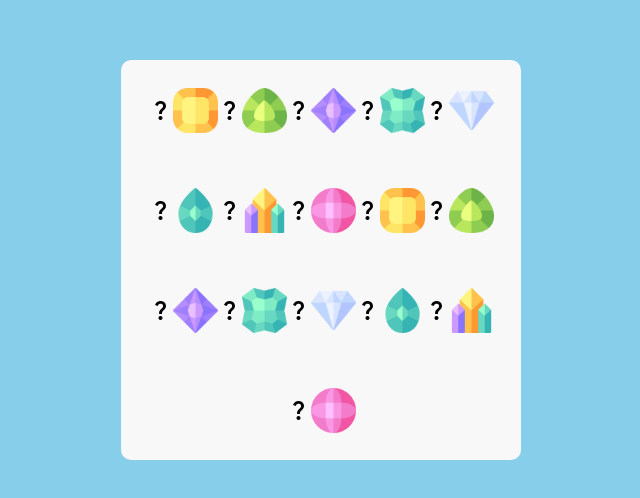
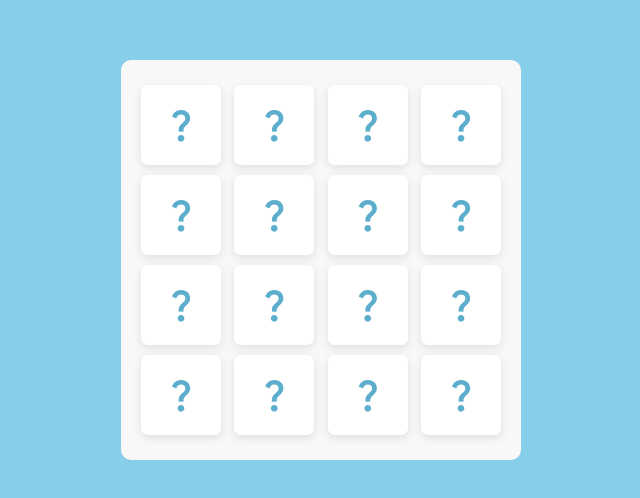
Before and after one commit to Leonard-McCook/memory_game, a plain HTML site: page index.html in a window 1280 px wide. Shown: the part 140-638 px from the top of the page, without its empty margins (319-959 px from the left). Drawn offline with Linux system fonts and the light colour scheme.

Commit message:
Complete CSS code

```diff
--- a/css/styles.css
+++ b/css/styles.css
@@ -18,6 +18,7 @@ body {
 .wrapper {
   height: 400px;
   width: 400px;
+  padding: 20px;
   background-color: #f8f8f8;
   border-radius: 10px;
 }
@@ -34,8 +35,71 @@ body {
   height: 100%;
   width: 100%;
   flex-wrap: wrap;
+  justify-content: space-between;
+}
+
+.cards .card {
+  cursor: pointer;
+  position: relative;
+  perspective: 800px;
+  transform-style: preserve-3d;
+  height: calc(100% / 4 - 10px);
+  width: calc(100% / 4 - 10px);
+}
+
+.card.shake {
+  animation: shake 0.35s ease-in-out;
+}
+
+@keyframes shake {
+  0%,
+  100% {
+    transform: translateX(0);
+  }
+  20% {
+    transform: translateX(-13px);
+  }
+  40% {
+    transform: translateX(13px);
+  }
+  60% {
+    transform: translateX(-8px);
+  }
+  80% {
+    transform: translateX(8px);
+  }
+}
+
+.cards .card .view {
+  width: 100%;
+  height: 100%;
+  user-select: none;
+  pointer-events: none;
+  position: absolute;
+  background-color: #fff;
+  border-radius: 7px;
+  backface-visibility: hidden;
+  transition: transform 0.25s linear;
+  box-shadow: 0 3px 10px rgba(0, 0, 0, 0.1);
+}
+
+.card .front-view span {
+  color: #5daecd;
+  font-size: 40px;
+}
+
+.card .back-view {
+  transform: rotateY(-180deg);
 }
 
 .card .back-view img {
   max-width: 45px;
 }
+
+.card.flip .front-view {
+  transform: rotateY(180deg);
+}
+
+.card.flip .back-view {
+  transform: rotateY(0);
+}
```
